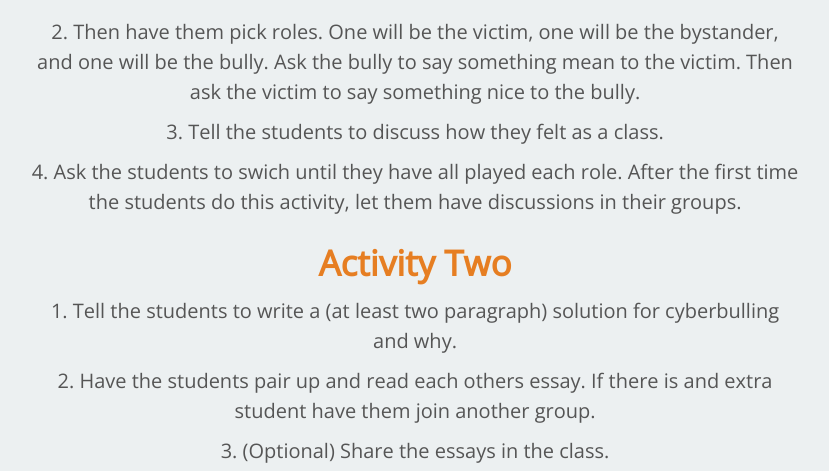
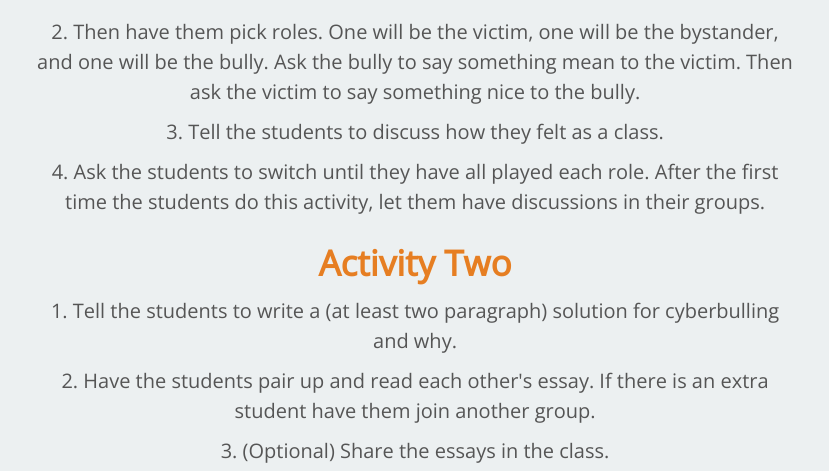
Before and after one commit to iamcoollego/antibullying, a plain HTML site: page lesson.html in a window 1280 px wide. Shown: the part 481-952 px from the top of the page, without its empty margins (225-1054 px from the left). Drawn offline with nearby package versions, Linux system fonts and the light colour scheme.

Commit message:
spelling and grammer

```diff
--- a/lesson.html
+++ b/lesson.html
@@ -18,11 +18,11 @@
                 <p>2. Then have them pick roles. One will be the victim, one will be the bystander, and one will be the bully. Ask the bully to say something mean to the victim. Then ask the victim to say something nice to the bully.</p>
 
                 <p>3. Tell the students to discuss how they felt as a class.</p>
-                <p>4. Ask the students to swich until they have all played each role. After the first time the students do this activity, let them have discussions in their groups.</p>
+                <p>4. Ask the students to switch until they have all played each role. After the first time the students do this activity, let them have discussions in their groups.</p>
                 <br>
                  <h3> Activity Two</h3>
                 <p>1. Tell the students to write a (at least two paragraph) solution for cyberbulling and why.</p>
-                <p>2. Have the students pair up and read each others essay. If there is and extra student have them join another group.</p>
+                <p>2. Have the students pair up and read each other's essay. If there is an extra student have them join another group.</p>
                 <p>3. (Optional) Share the essays in the class.</p>
                 <br>
                 <h3> Activity Three</h3>
```
